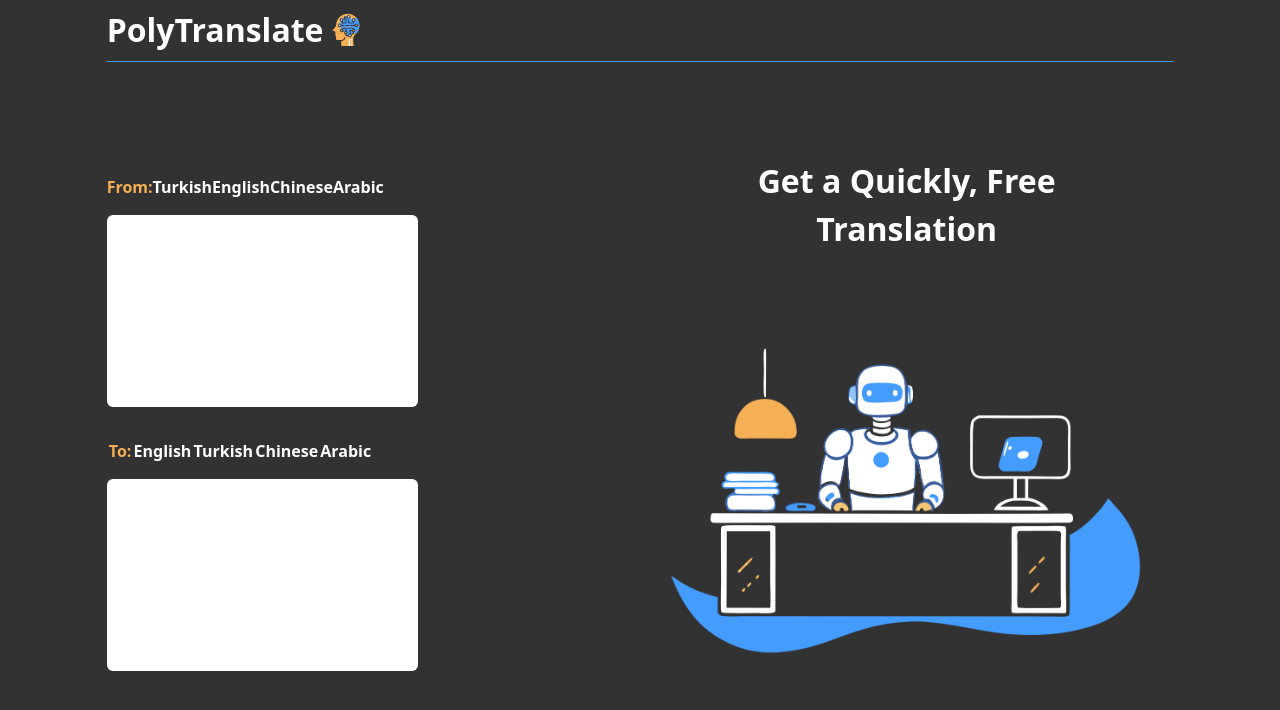
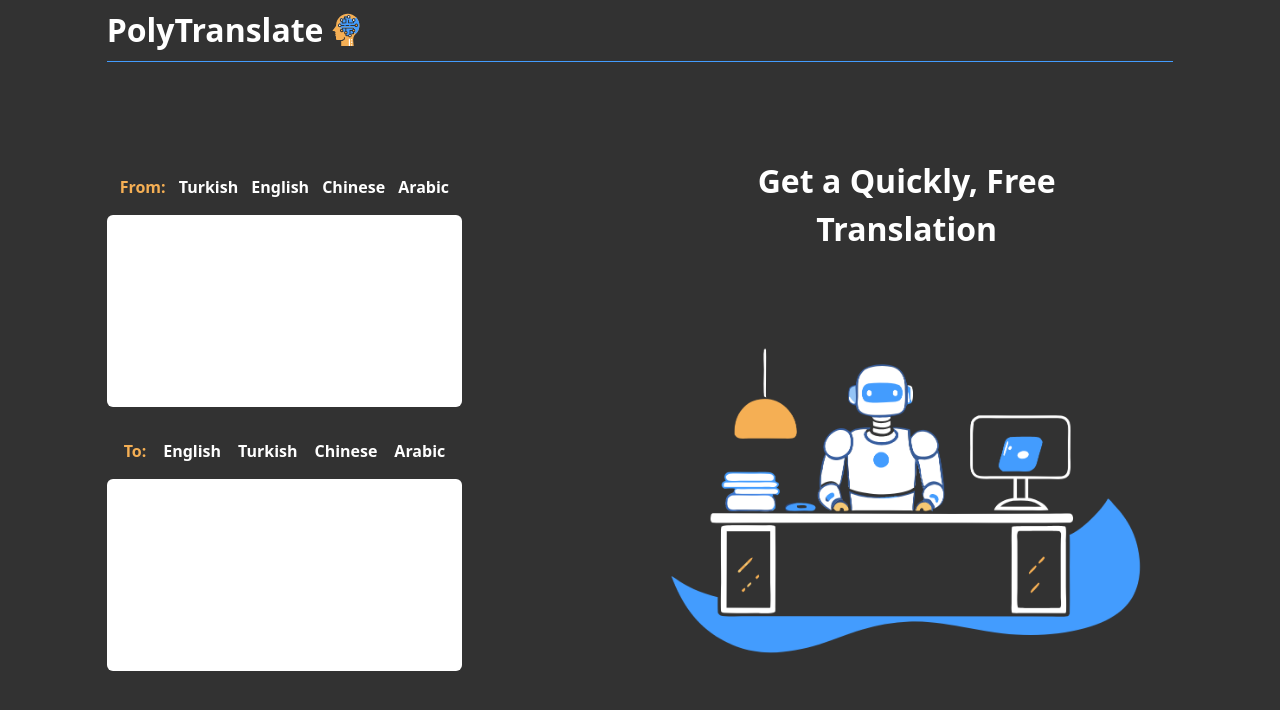
Before and after one commit to enesyagmur/poly-translate, a React (Vite) app: page / in a window 1280 px wide. Shown: the top 710 px of the page. Built offline with nearby package versions, Linux system fonts and the light colour scheme.

Commit message:
kaynak dilini ve hedef dilini tersine çevirme butonu, işlevi eklendi

```diff
--- a/src/Components/Inputs.jsx
+++ b/src/Components/Inputs.jsx
@@ -1,6 +1,7 @@
 import { useEffect, useState } from "react";
 import { IoClose } from "react-icons/io5";
 import { IoCopyOutline } from "react-icons/io5";
+import { BiTransferAlt } from "react-icons/bi";
 
 import converterFunc from "../Api/converter";
 
@@ -39,9 +40,18 @@ const Inputs = () => {
     getTranslatedText(inputText);
   }, [targetLang]);
 
+  const reverseLang = () => {
+    const copySourceLang = sourceLang;
+    const copyTargetLang = targetLang;
+    setInputText(result);
+    setSourceLang(copyTargetLang);
+    setTargetLang(copySourceLang);
+  };
+
   return (
-    <div className="w-full flex flex-col justify-center">
-      <div className="w-6/12 flex items-center justify-evenly font-semibold mr-32">
+    <div className="w-full flex items-center justify-start">
+      <div className="w-8/12 flex flex-col justify-center">
+        <div className="w-full flex items-center justify-evenly font-semibold mr-32">
           <p className={`${sourceLang ? `text-white` : "text-customYellow"}`}>
             From:
           </p>
@@ -84,7 +94,7 @@ const Inputs = () => {
             Arabic
           </p>
         </div>
-      <div className="w-7/12  flex items-center rounded-full mt-4 mb-4 relative">
+        <div className="w-full  flex items-center rounded-full mt-4 mb-4 relative">
           <textarea
             className="w-full p-4 pr-10 rounded-md resize-none focus:outline-none focus:ring-2 text-2xl focus:customBlue text-black "
             rows={5}
@@ -112,7 +122,7 @@ const Inputs = () => {
             </div>
           ) : null}
         </div>
-      <div className="w-6/12 flex items-center justify-evenly font-semibold  mt-4">
+        <div className="w-full flex items-center justify-evenly font-semibold  mt-4">
           <p
             className={`cursor-pointer ${
               targetLang ? `text-white` : `text-customYellow`
@@ -153,7 +163,7 @@ const Inputs = () => {
             Arabic
           </p>
         </div>
-      <div className="w-7/12  flex items-center rounded-full mt-4 mb-4 relative">
+        <div className="w-full  flex items-center rounded-full mt-4 mb-4 relative">
           {result !== "" ? (
             <textarea
               className="w-full p-4 pr-10 rounded-md resize-none focus:outline-none focus:ring-2 text-2xl focus:customBlue text-black "
@@ -183,6 +193,15 @@ const Inputs = () => {
           ) : null}
         </div>
       </div>
+      {(sourceLang !== "") & (targetLang !== "") & (inputText !== "") ? (
+        <div
+          className="w-[40px] h-[40px] flex items-center justify-center cursor-pointer rounded-full bg-neutral-700 hover:bg-neutral-600 mt-4 ml-4"
+          onClick={reverseLang}
+        >
+          <BiTransferAlt className="text-2xl" />
+        </div>
+      ) : null}
+    </div>
   );
 };
 
```
Lines whose indentation alone changed are shown as unchanged.
